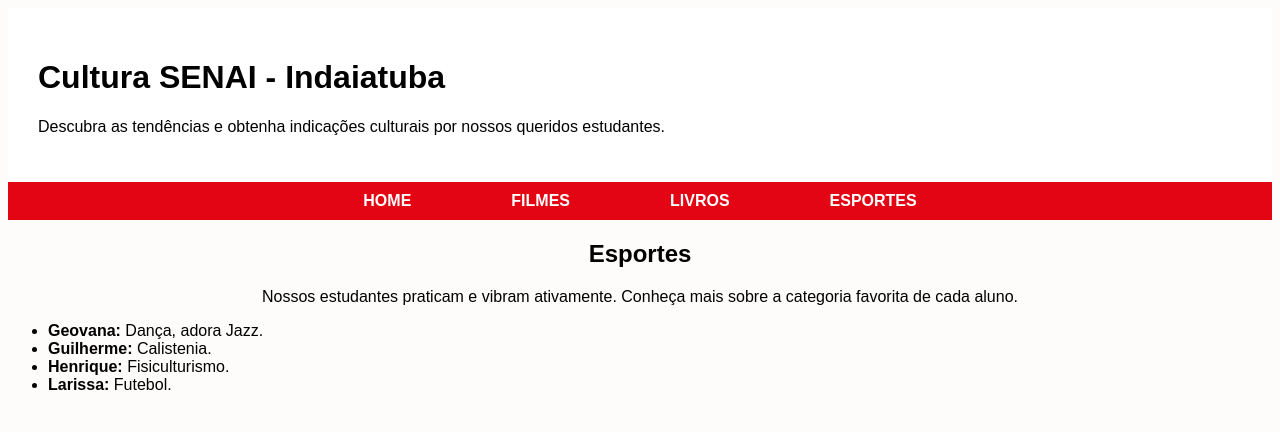
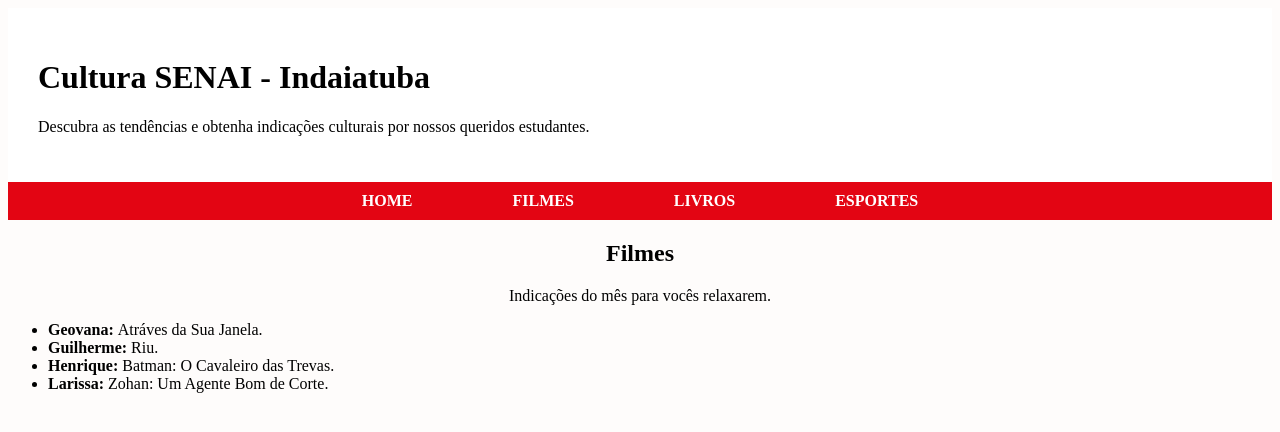
Before and after one commit to larisramos/senai_javascript, a plain HTML site: page aula2-exercicio2/filmes.html in a window 1280 px wide. Drawn offline with Linux system fonts and the light colour scheme.

Commit message:
Organizando diretórios

```diff
--- a/meusite/pages/aula2-exercicio2/esporte.html
+++ b/aula2-exercicio2/filmes.html
@@ -3,12 +3,11 @@
 <head>
     <meta charset="UTF-8">
     <meta name="viewport" content="width=device-width, initial-scale=1.0">
-    <title>Livros</title>
-    <style>
+    <title>Filmes</title>
+        <style>
         body{
             background-color: #fefcfb;
-            font: 16px Arial, helvetica, sans-serif;
-            text-align: justify;
+            font: 16px Poppins;
         }
 
         #cabecalho{
@@ -45,7 +44,6 @@
             text-align: center;
         }
 
-
     </style>
 
 </head>
@@ -58,21 +56,23 @@
 
     <div class="menu">
         <a href="index.html">HOME</a>
-        <a href="filmes.html">FILMES</a>
+        <a href="">FILMES</a>
         <a href="livro.html">LIVROS</a>
-        <a href="">ESPORTES</a>
+        <a href="esporte.html">ESPORTES</a>
     </div>
 
     <div class="subtitulo">
-        <h2>Esportes</h2>
-        <p>Nossos estudantes praticam e vibram ativamente. Conheça mais sobre a categoria favorita de cada aluno.</p>
+        <h2>Filmes</h2>
+        <p>Indicações do mês para vocês relaxarem.</p>
     </div>
 
+
     <ul type="">
-        <li><strong>Geovana: </strong>Dança, adora Jazz.</li>
-        <li><strong>Guilherme: </strong>Calistenia.</li>
-        <li><strong>Henrique: </strong>Fisiculturismo.</li>
-        <li><strong>Larissa: </strong>Futebol.</li>
+        <li><strong>Geovana: </strong>Atráves da Sua Janela.</li>
+        <li><strong>Guilherme: </strong>Riu.</li>
+        <li><strong>Henrique: </strong> Batman: O Cavaleiro das Trevas.</li>
+        <li><strong>Larissa: </strong>Zohan: Um Agente Bom de Corte.</li>
     </ul>
+
 </body>
 </html>
```
Also changed, not shown: aula2-exercicio2/esporte.html (renamed from meusite/pages/aula2-exercicio2/filmes.html, +13 -13 lines), aula2-exercicio2/index.html (renamed from meusite/pages/aula2-exercicio2/index.html, +1 -1 lines), aula2-exercicio2/livro.html (renamed from meusite/pages/aula2-exercicio2/livro.html, +1 -1 lines), Semana2/Aula5/exemplo-aula5.html (renamed from meusite/Semana2/Aula5/exemplo-aula5.html), Semana2/Aula5/exemplo2-aula5.html (renamed from meusite/Semana2/Aula5/exemplo2-aula5.html), Semana2/Aula5/style/exemplo-aula5.css (renamed from meusite/Semana2/Aula5/style/exemplo-aula5.css), 1 other file.
